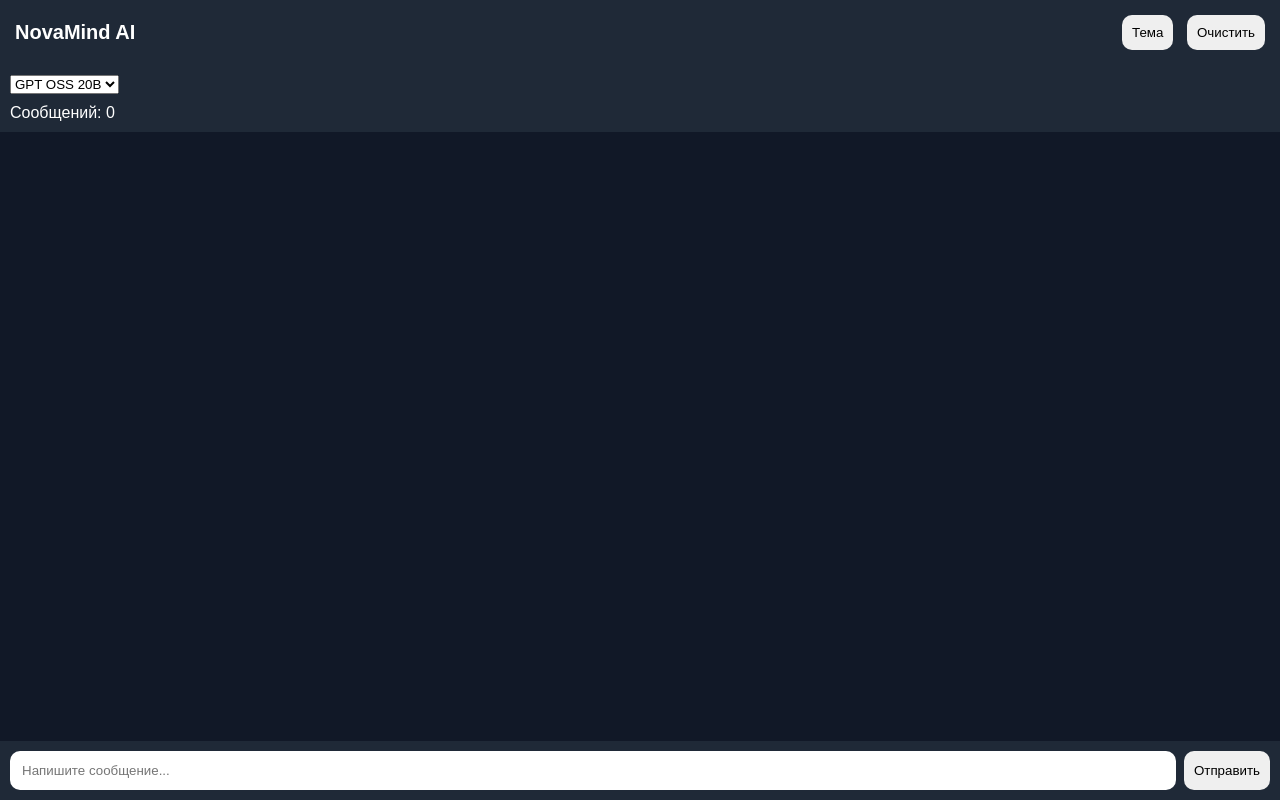
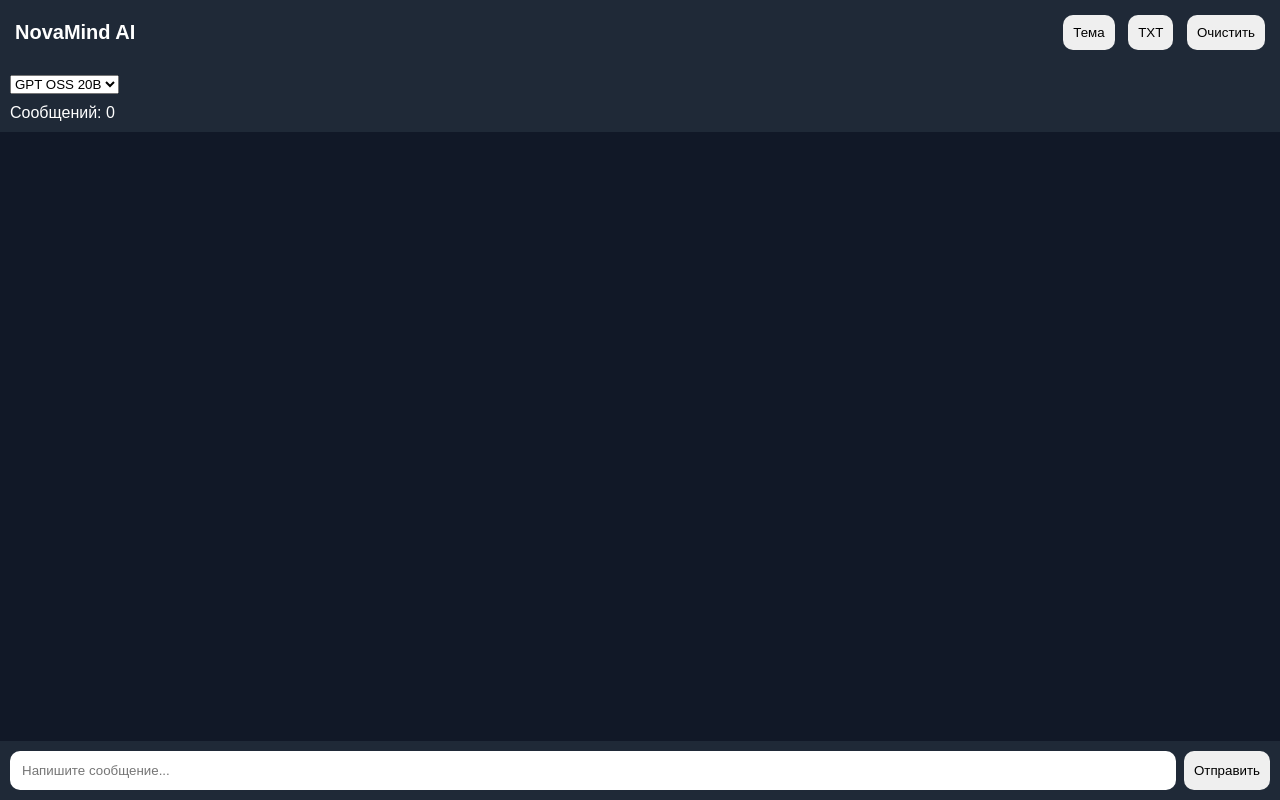
Before and after one commit to EgorZxcf/NovaMindAI, a plain HTML site: page index.html in a window 1280 px wide. Drawn offline with Linux system fonts and the light colour scheme.

Commit message:
Add chat export

```diff
--- a/index.html
+++ b/index.html
@@ -17,6 +17,10 @@
 
         <button onclick="toggleTheme()">
             Тема
+        </button>
+
+        <button onclick="exportChat()">
+            TXT
         </button>
 
         <button onclick="clearChat()">
--- a/script.js
+++ b/script.js
@@ -236,3 +236,55 @@ setInterval(
     updateStats,
     1000
 );
+
+function exportChat(){
+
+    let text = "";
+
+    document
+    .querySelectorAll(
+        ".user,.ai"
+    )
+    .forEach(function(msg){
+
+        if(
+            msg.classList.contains(
+                "user"
+            )
+        ){
+            text +=
+            "Пользователь: "
+            + msg.innerText +
+            "\n\n";
+        }else{
+            text +=
+            "NovaMind AI: "
+            + msg.innerText +
+            "\n\n";
+        }
+
+    });
+
+    const blob =
+    new Blob(
+        [text],
+        {
+            type:"text/plain"
+        }
+    );
+
+    const a =
+    document.createElement(
+        "a"
+    );
+
+    a.href =
+    URL.createObjectURL(
+        blob
+    );
+
+    a.download =
+    "NovaMind_Chat.txt";
+
+    a.click();
+}
```
